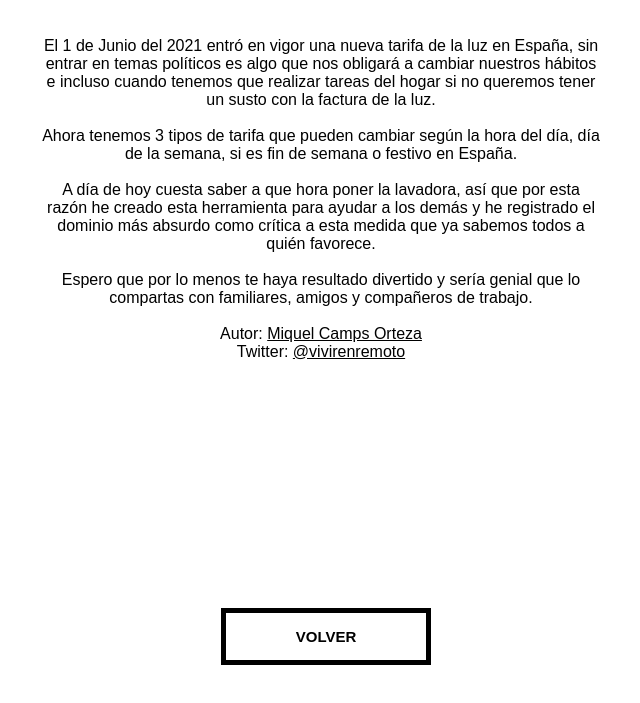
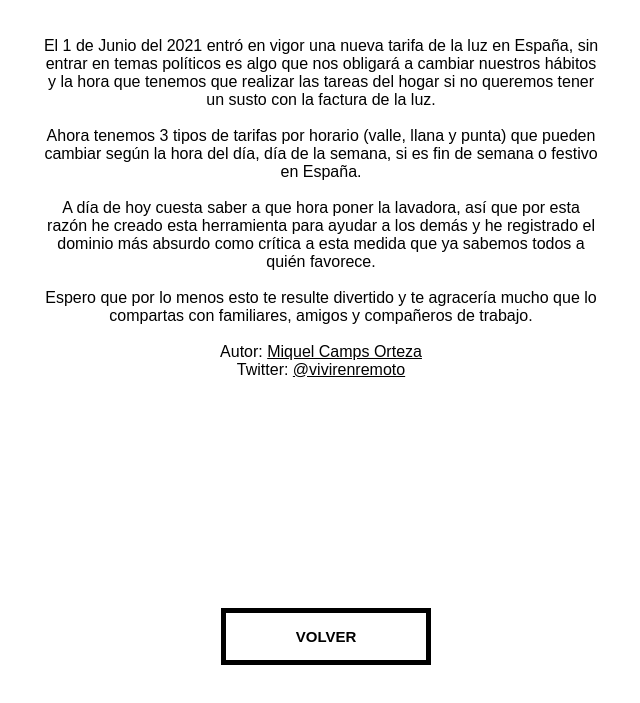
Before and after one commit to vivirenremoto/puedoponerlalavadora, a plain HTML site: page porque.html in a window 1280 px wide. Shown: the part 95-798 px from the top of the page, without its empty margins (319-959 px from the left). Drawn offline with Linux system fonts and the light colour scheme.

Commit message:
Update porque.html

```diff
--- a/porque.html
+++ b/porque.html
@@ -39,11 +39,11 @@ a{color:black;}
 
         <h1>¿Por qué?</h1>
 
-        El 1 de Junio del 2021 entró en vigor una nueva tarifa de la luz en España, sin entrar en temas políticos es algo que nos obligará a cambiar nuestros hábitos e incluso cuando tenemos que realizar tareas del hogar si no queremos tener un susto con la factura de la luz.
+        El 1 de Junio del 2021 entró en vigor una nueva tarifa de la luz en España, sin entrar en temas políticos es algo que nos obligará a cambiar nuestros hábitos y la hora que tenemos que realizar las tareas del hogar si no queremos tener un susto con la factura de la luz.
 
         <br><br>
 
-        Ahora tenemos 3 tipos de tarifa que pueden cambiar según la hora del día, día de la semana, si es fin de semana o festivo en España.
+        Ahora tenemos 3 tipos de tarifas por horario (valle, llana y punta) que pueden cambiar según la hora del día, día de la semana, si es fin de semana o festivo en España.
 
         <br><br>
 
@@ -52,7 +52,7 @@ a{color:black;}
 
         <br><br>
 
-        Espero que por lo menos te haya resultado divertido y sería genial que lo compartas con familiares, amigos y compañeros de trabajo.
+        Espero que por lo menos esto te resulte divertido y te agracería mucho que lo compartas con familiares, amigos y compañeros de trabajo.
 
 
         <br><br>
```
